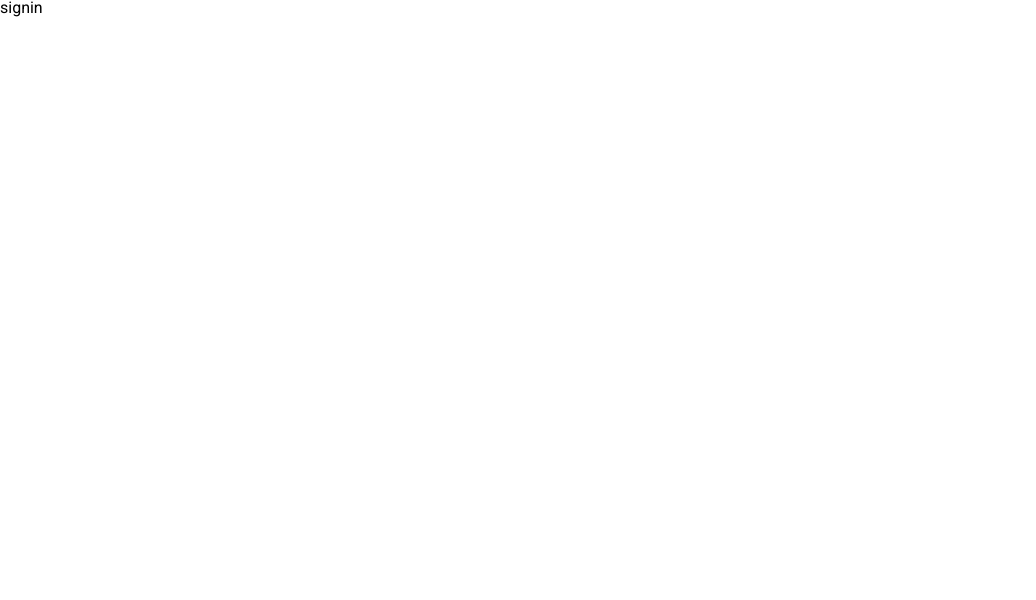
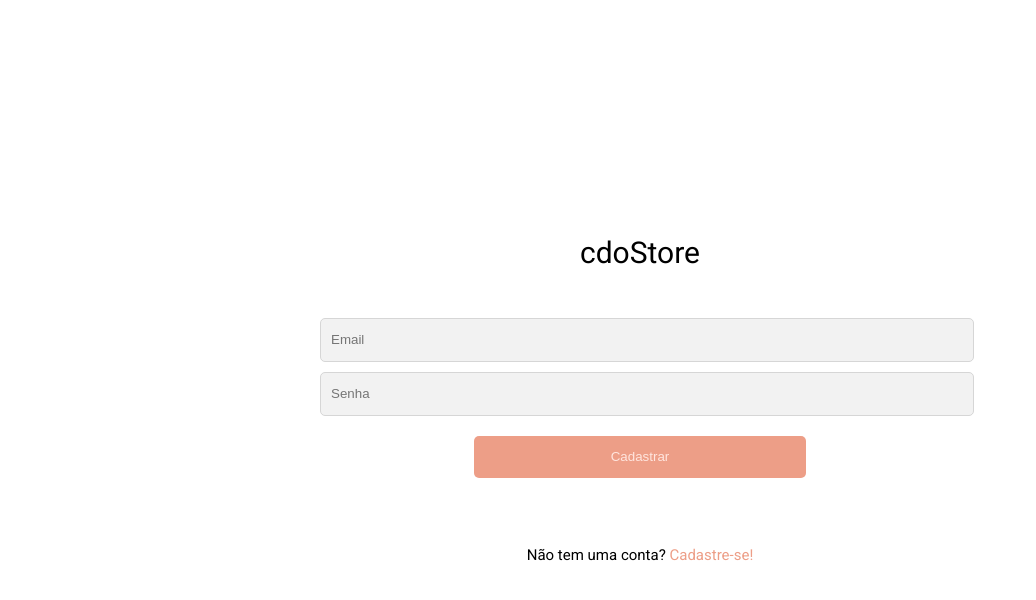
Before and after one commit to Nicoladla/cdoStore_front-end, a React (Create React App) app: page /sign-in in a window 1280 px wide. Shown: the top 600 px of the page, without its empty margins (0-1036 px from the left). Built offline with nearby package versions, Linux system fonts and the light colour scheme.

Commit message:
feat: sign-in

```diff
--- a/src/App.js
+++ b/src/App.js
@@ -11,7 +11,7 @@ import Home from "./pages/Home/Home";
 import MyCart from "./pages/MyCart/MyCart";
 
 function App() {
-  const [auth, setAuth] = useState("637fd2803c4ff3de298da548");
+  const [auth, setAuth] = useState("");
 
   return (
     <>
@@ -21,9 +21,9 @@ function App() {
       <AuthContext.Provider value={{ auth, setAuth }}>
         <BrowserRouter>
           <Routes>
+            <Route path="/" element={<Home />} />
             <Route path="/sign-in" element={<SignIn />} />
             <Route path="/sign-up" element={<SignUp />} />
-            <Route path="/" element={<Home />} />
             <Route path="/my-cart" element={<MyCart />} />
           </Routes>
         </BrowserRouter>
--- a/src/pages/Authentication/SignIn.js
+++ b/src/pages/Authentication/SignIn.js
@@ -1,3 +1,142 @@
+import { useContext, useState } from "react";
+import { Link, useNavigate } from "react-router-dom";
+import axios from "axios";
+import styled from "styled-components";
+import { ThreeDots } from "react-loader-spinner";
+
+import API_URLs from "../../constants/URLS";
+import AuthContext from "../../contexts/AuthContext";
+
 export default function SignIn() {
-  return <>signin</>;
+  const navigate = useNavigate();
+  const { setAuth } = useContext(AuthContext);
+
+  const [loginData, setLoginData] = useState({
+    email: "",
+    password: "",
+  });
+  const [isLoading, setIsLoading] = useState(false);
+  const [messageError, setMessageError] = useState("");
+
+  function updateLoginData(e) {
+    setLoginData({
+      ...loginData,
+      [e.target.name]: e.target.value,
+    });
+  }
+
+  function loginUser(e) {
+    e.preventDefault();
+    setIsLoading(true);
+
+    axios
+      .post(API_URLs.signIn, loginData)
+      .then((res) => {
+        setAuth(res.data);
+        navigate("/");
+      })
+      .catch((err) => {
+        setIsLoading(false);
+        setMessageError(err.response.data.message);
+      });
+  }
+
+  return (
+    <ScreeSignIn>
+      <header>cdoStore</header>
+
+      <Form onSubmit={loginUser}>
+        <input
+          type="email"
+          name="email"
+          placeholder="Email"
+          value={loginData.email}
+          onChange={updateLoginData}
+          disabled={isLoading}
+          required
+        />
+        <input
+          type="password"
+          name="password"
+          placeholder="Senha"
+          minLength={6}
+          value={loginData.password}
+          onChange={updateLoginData}
+          disabled={isLoading}
+          required
+        />
+        <p>{messageError}</p>
+        <button type="submit" disabled={isLoading}>
+          {isLoading ? (
+            <ThreeDots
+              height="80"
+              width="80"
+              radius="9"
+              color="#ffe5de"
+              ariaLabel="three-dots-loading"
+              wrapperStyle={{}}
+              wrapperClassName=""
+              visible={true}
+            />
+          ) : (
+            "Cadastrar"
+          )}
+        </button>
+      </Form>
+
+      <p>
+        Não tem uma conta? <Link to="/sign-in">Cadastre-se!</Link>
+      </p>
+    </ScreeSignIn>
+  );
 }
+
+const ScreeSignIn = styled.div`
+  width: 100vw;
+  min-height: 100vh;
+  display: flex;
+  flex-direction: column;
+  justify-content: center;
+  align-items: center;
+
+  header {
+    margin-bottom: 50px;
+    font-size: 30px;
+  }
+
+  p {
+    font-size: 15px;
+  }
+  a {
+    color: #ed9e87;
+  }
+`;
+
+const Form = styled.form`
+  width: 50%;
+  display: flex;
+  flex-direction: column;
+
+  p {
+    color: #db0404;
+    font-size: 13px;
+    margin: -5px 0 5px 2px;
+  }
+
+  button {
+    background-color: #ed9e87;
+    color: #ffe5de;
+    width: 50%;
+    height: 40px;
+    margin: 10px auto 70px;
+    border-radius: 5px;
+    border: none;
+    display: flex;
+    justify-content: center;
+    align-items: center;
+  }
+
+  button:disabled {
+    opacity: 0.7;
+  }
+`;
```
